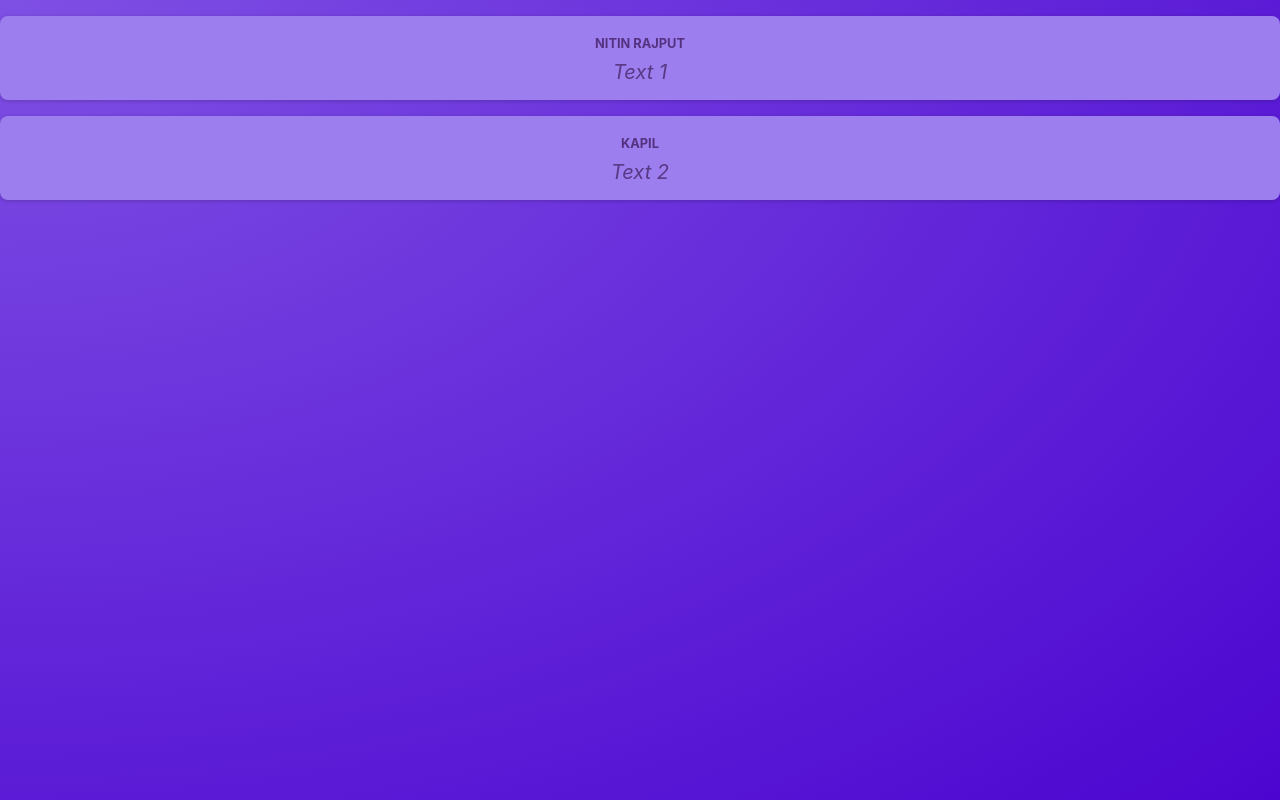
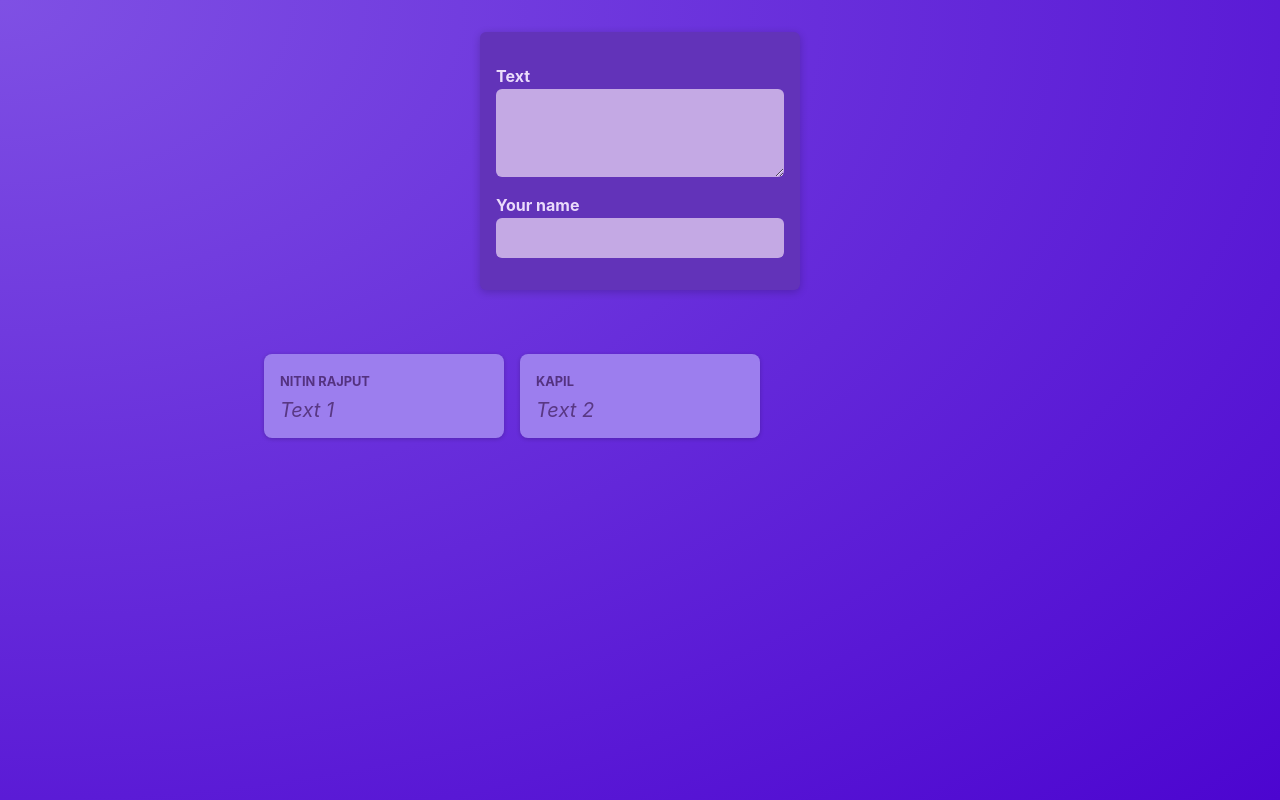
Before and after one commit to NitinRajput98/NextJS-Learning, a React (Vite) app in the folder 02-React-Refresher/starting-project/: page / in a window 1280 px wide. Built offline with nearby package versions, Linux system fonts and the light colour scheme.

Commit message:
Working with state

```diff
--- a/02-React-Refresher/starting-project/src/App.jsx
+++ b/02-React-Refresher/starting-project/src/App.jsx
@@ -1,10 +1,9 @@
-import Post from "./components/Post";
+import PostLists from "./components/PostLists";
 
 function App() {
   return (
     <main>
-      <Post author="Nitin Rajput" body="Text 1" />
-      <Post author="Kapil" body="Text 2" />
+      <PostLists />
     </main>
   );
 }
--- /dev/null
+++ b/02-React-Refresher/starting-project/src/components/NewPost.jsx
@@ -0,0 +1,24 @@
+import { useState } from "react";
+import classes from "./NewPost.module.css";
+
+function NewPost() {
+  const [enteredBody, useEnteredBody] = useState("");
+  const changeBodyHandler = (event) => {
+    useEnteredBody(event.target.value);
+  };
+  return (
+    <form className={classes.form}>
+      <p>
+        <label htmlFor="body">Text</label>
+        <textarea id="body" required rows={3} onChange={changeBodyHandler} />
+      </p>
+      <p>{enteredBody}</p>
+      <p>
+        <label htmlFor="name">Your name</label>
+        <input type="text" id="name" required />
+      </p>
+    </form>
+  );
+}
+
+export default NewPost;
--- /dev/null
+++ b/02-React-Refresher/starting-project/src/components/NewPost.module.css
@@ -0,0 +1,55 @@
+.form {
+  background-color: #6233b9;
+  padding: 1rem;
+  width: 20rem;
+  margin: 2rem auto;
+  border-radius: 6px;
+  box-shadow: 0 2px 8px rgba(0, 0, 0, 0.2);
+}
+
+.form label {
+  display: block;
+  margin-bottom: 0.05rem;
+  color: #eadbfb;
+  font-weight: bold;
+}
+
+.form input,
+.form textarea {
+  display: block;
+  width: 100%;
+  font: inherit;
+  padding: 0.5rem;
+  border-radius: 6px;
+  border: none;
+  background-color: #c4a9e4;
+  color: #28262c;
+}
+
+.actions {
+  display: flex;
+  justify-content: flex-end;
+  gap: 0.5rem;
+}
+
+.actions button {
+  cursor: pointer;
+  font: inherit;
+  padding: 0.5rem 1.5rem;
+  border: none;
+  border-radius: 4px;
+  background-color: #34036c;
+  color: #e5d5f7;
+}
+
+.actions button:hover {
+  background-color: #23014a;
+}
+
+.actions button[type="button"] {
+  background-color: transparent;
+}
+
+.actions button[type="button"]:hover {
+  color: #d1bee6;
+}
--- a/02-React-Refresher/starting-project/src/components/Post.jsx
+++ b/02-React-Refresher/starting-project/src/components/Post.jsx
@@ -2,10 +2,10 @@
 
 function Post(props) {
   return (
-    <div className={classes.post}>
+    <li className={classes.post}>
       <p className={classes.author}>{props.author}</p>
       <p className={classes.text}>{props.body}</p>
-    </div>
+    </li>
   );
 }
 
--- /dev/null
+++ b/02-React-Refresher/starting-project/src/components/PostLists.jsx
@@ -0,0 +1,17 @@
+import NewPost from "./NewPost";
+import Post from "./Post";
+import classes from "./PostLists.module.css";
+
+function PostLists() {
+  return (
+    <>
+      <NewPost />
+      <ul className={classes.posts}>
+        <Post author="Nitin Rajput" body="Text 1" />
+        <Post author="Kapil" body="Text 2" />
+      </ul>
+    </>
+  );
+}
+
+export default PostLists;
--- /dev/null
+++ b/02-React-Refresher/starting-project/src/components/PostLists.module.css
@@ -0,0 +1,10 @@
+.posts {
+  list-style: none;
+  max-width: 50rem;
+  margin: 1rem auto;
+  padding: 1rem 0;
+  display: grid;
+  gap: 1rem;
+  grid-template-columns: repeat(3, 30%);
+  justify-content: center;
+}
--- a/02-React-Refresher/starting-project/src/index.css
+++ b/02-React-Refresher/starting-project/src/index.css
@@ -18,6 +18,5 @@
 
 body {
   margin: 0;
-  text-align: center;
   color: #e6ddf9;
 }
```
